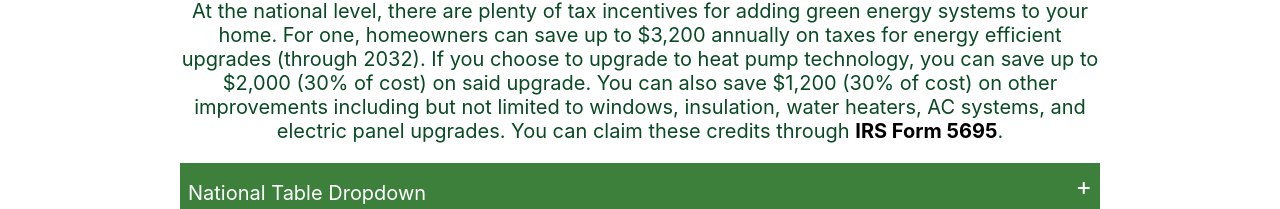
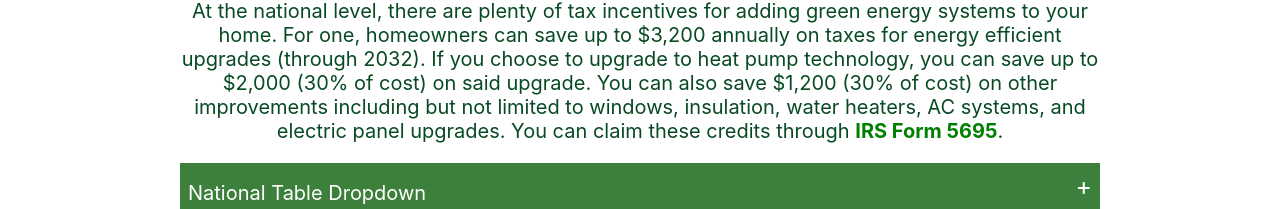
Before and after one commit to chonk9/webmaster23-24, a React (Create React App) app: page /tax-incentives in a window 1280 px wide. Shown: the part 310-519 px from the top of the page. Built offline with nearby package versions, Linux system fonts and the light colour scheme.

Commit message:
shrine to the anine goz

```diff
--- a/src/ComponentStyles/TaxIncentives.css
+++ b/src/ComponentStyles/TaxIncentives.css
@@ -90,5 +90,5 @@ td {
 a {
   font-size: 1em;
   text-decoration: none;
-  color: black;
+  color: green;
 }
```
Also changed, not shown: src/ComponentStyles/Navbar.css (indentation only).
